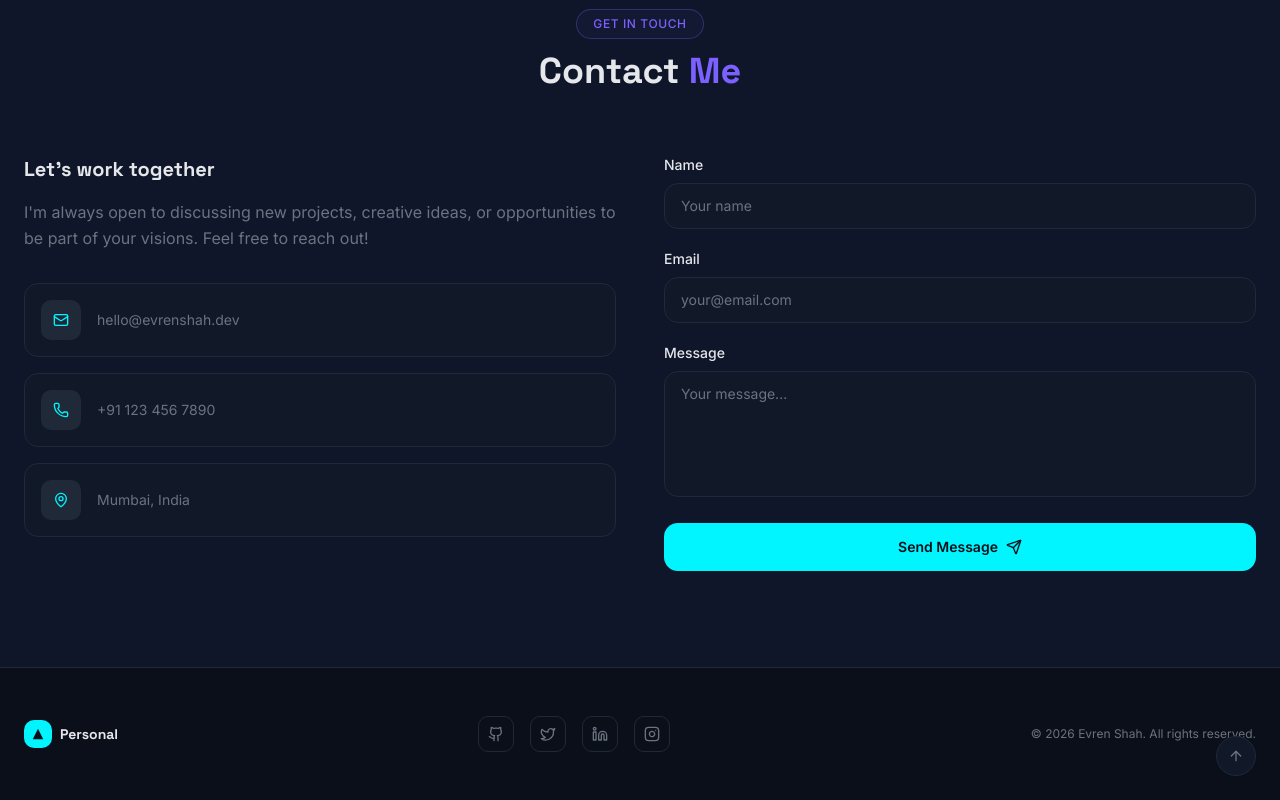
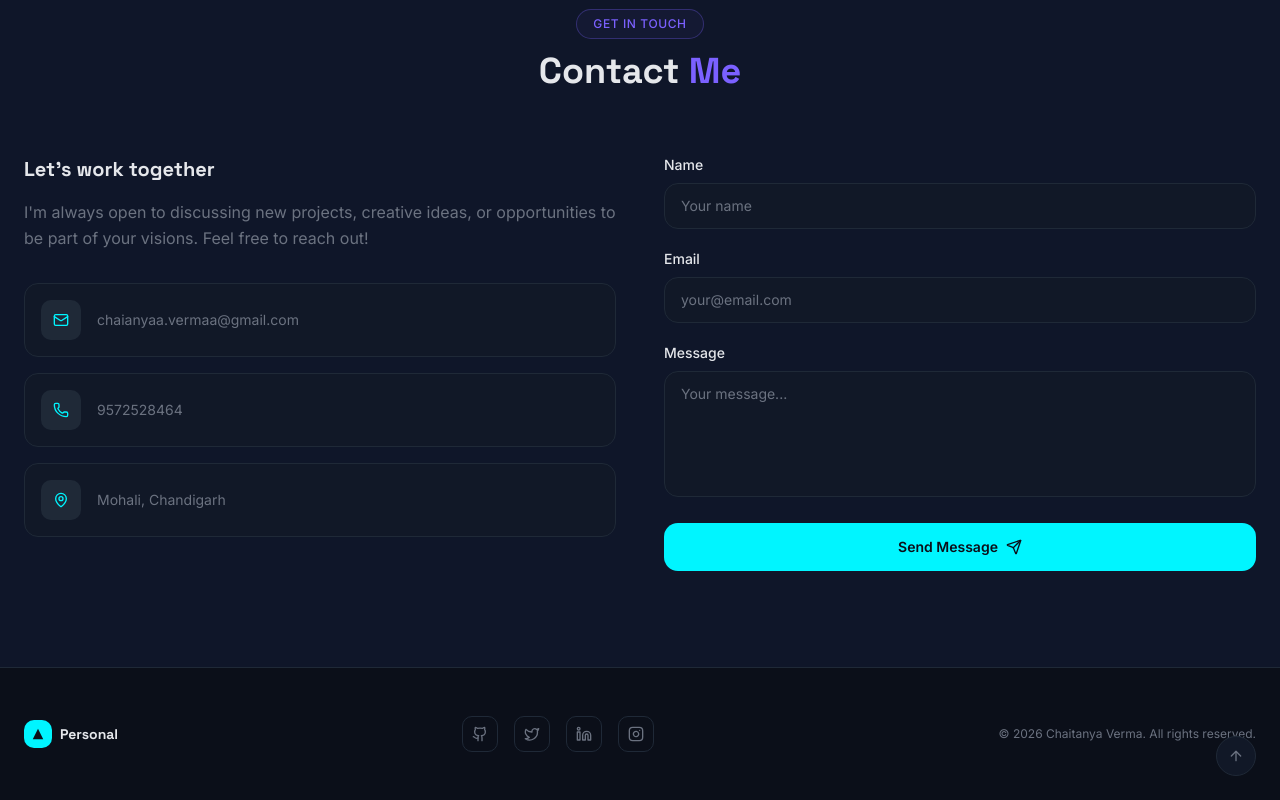
Before and after one commit to Chaitanya8464/Portfolio, a Next.js app: page / in a window 1280 px wide. Shown: the part 5394-6194 px from the top of the page. Built offline with nearby package versions, Linux system fonts and the light colour scheme.

Commit message:
fix: Added mail and Contact relates stuffs

```diff
--- a/components/contact-section.tsx
+++ b/components/contact-section.tsx
@@ -75,9 +75,9 @@ export function ContactSection() {
 
             <div className="space-y-4">
               {[
-                { icon: Mail, label: "hello@evrenshah.dev", href: "mailto:hello@evrenshah.dev" },
-                { icon: Phone, label: "+91 123 456 7890", href: "tel:+911234567890" },
-                { icon: MapPin, label: "Mumbai, India", href: "#" },
+                { icon: Mail, label: "chaianyaa.vermaa@gmail.com", href: "mailto:chaianyaa.vermaa@gmail.com" },
+                { icon: Phone, label: "9572528464", href: "tel:+919572528464" },
+                { icon: MapPin, label: "Mohali, Chandigarh", href: "#" },
               ].map((item) => (
                 <a
                   key={item.label}
--- a/components/footer.tsx
+++ b/components/footer.tsx
@@ -45,7 +45,7 @@ export function Footer() {
 
         {/* Copyright */}
         <p className="text-xs text-muted-foreground">
-          {"© 2026 Evren Shah. All rights reserved."}
+          {"© 2026 Chaitanya Verma. All rights reserved."}
         </p>
       </div>
 
```
